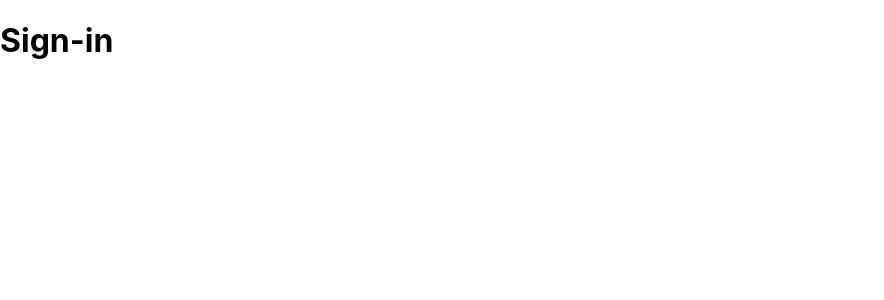
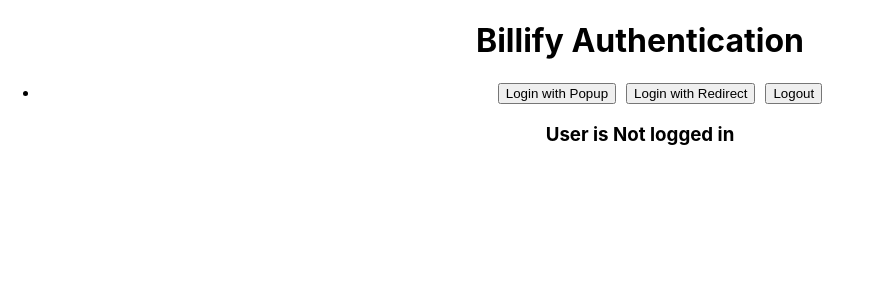
Before and after one commit to oashitta/invoicify-Frontend, a React (Create React App) app: page /signin in a window 1280 px wide. Shown: the top 300 px of the page, without its empty margins (0-884 px from the left). Built offline with nearby package versions, Linux system fonts and the light colour scheme; no server answers.

Commit message:
implemented Auth0 service

```diff
--- a/package.json
+++ b/package.json
@@ -3,9 +3,12 @@
   "version": "0.1.0",
   "private": true,
   "dependencies": {
+    "@auth0/auth0-react": "^2.2.4",
     "@testing-library/jest-dom": "^5.17.0",
     "@testing-library/react": "^13.4.0",
     "@testing-library/user-event": "^13.5.0",
+    "axios": "^1.6.7",
+    "dotenv": "^16.4.5",
     "react": "^18.2.0",
     "react-dom": "^18.2.0",
     "react-router-dom": "^6.22.0",
--- a/src/App.js
+++ b/src/App.js
@@ -1,17 +1,26 @@
-import { Routes, Route } from 'react-router-dom'
-import Layout from './components/Layout';
-import Signin from './components/Signin';
+import { useAuth0 } from '@auth0/auth0-react';
 
 function App() {
+
+  const { loginWithPopup, loginWithRedirect, logout, user, isAuthenticated } = useAuth0();
   return (
-    <Routes>
-      <Route path='/' element= {<Layout />}>
-        <Route path='signin' element= {<Signin />}>
-        </Route>
-      </Route>
-    </Routes>
+    <div style={{textAlign: "center"}}>
+    <h1>Billify Authentication</h1>
+    <ul>
+      <li style={{ textAlign: "center"}}>
+        <button onClick={loginWithPopup} style={{marginRight: '10px'}}>Login with Popup</button>
+        <button onClick={loginWithRedirect} style={{marginRight: '10px'}}>Login with Redirect</button>
+        <button onClick={logout}>Logout</button>
 
+      </li>
+    </ul>
+
+    <h3> User is { isAuthenticated ? "Logged in" : " Not logged in"}</h3>
+    { isAuthenticated && (<pre style={{textAlign: 'start'}}> {JSON.stringify(user, null, 2)} </pre>)}
+
+    </div>
   );
 }
 
 export default App;
+// style={{display: "block", marginBottom: "10px" }}
--- a/src/components/Layout.js
+++ /dev/null
@@ -1,9 +0,0 @@
-import { Outlet } from 'react-router-dom';
-
-import React from 'react'
-
-const Layout = () => {
-  return <Outlet/>
-}
-
-export default Layout
--- a/src/components/Signin.js
+++ /dev/null
@@ -1,9 +0,0 @@
-import React from 'react'
-
-const Signin = () => {
-  return (
-    <h1>Sign-in</h1>
-  )
-}
-
-export default Signin
--- a/src/index.js
+++ b/src/index.js
@@ -2,16 +2,24 @@
 import ReactDOM from 'react-dom/client';
 import './index.css';
 import App from './App';
-import { BrowserRouter, Routes, Route } from 'react-router-dom'
+// import { BrowserRouter, Routes, Route } from 'react-router-dom'
+import { Auth0Provider } from '@auth0/auth0-react'
 
 
 const root = ReactDOM.createRoot(document.getElementById('root'));
 root.render(
   <React.StrictMode>
-    <BrowserRouter>
-      <Routes>
-        <Route path="/*" element =  {<App />}/>
-      </Routes>
-    </BrowserRouter>
+    <Auth0Provider
+      domain={process.env.REACT_APP_AUTH0_DOMAIN}
+      clientId={process.env.REACT_APP_AUTH0_CLIENT_ID}
+      redirect_uri="window.location.origin"
+    >
+    <App />
+    </Auth0Provider>
   </React.StrictMode>
 );
+
+// authorizationParams={{
+      //   redirect_uri: window.location.origin,
+      //   audience: process.env.REACT_APP_AUTH0_AUDIENCE,
+      // }}
```
Also changed, not shown: src/App.css (deleted, +0 -38 lines), src/components/Signup.js (deleted), 2 other files (tests, documents, lock files or other folders).
